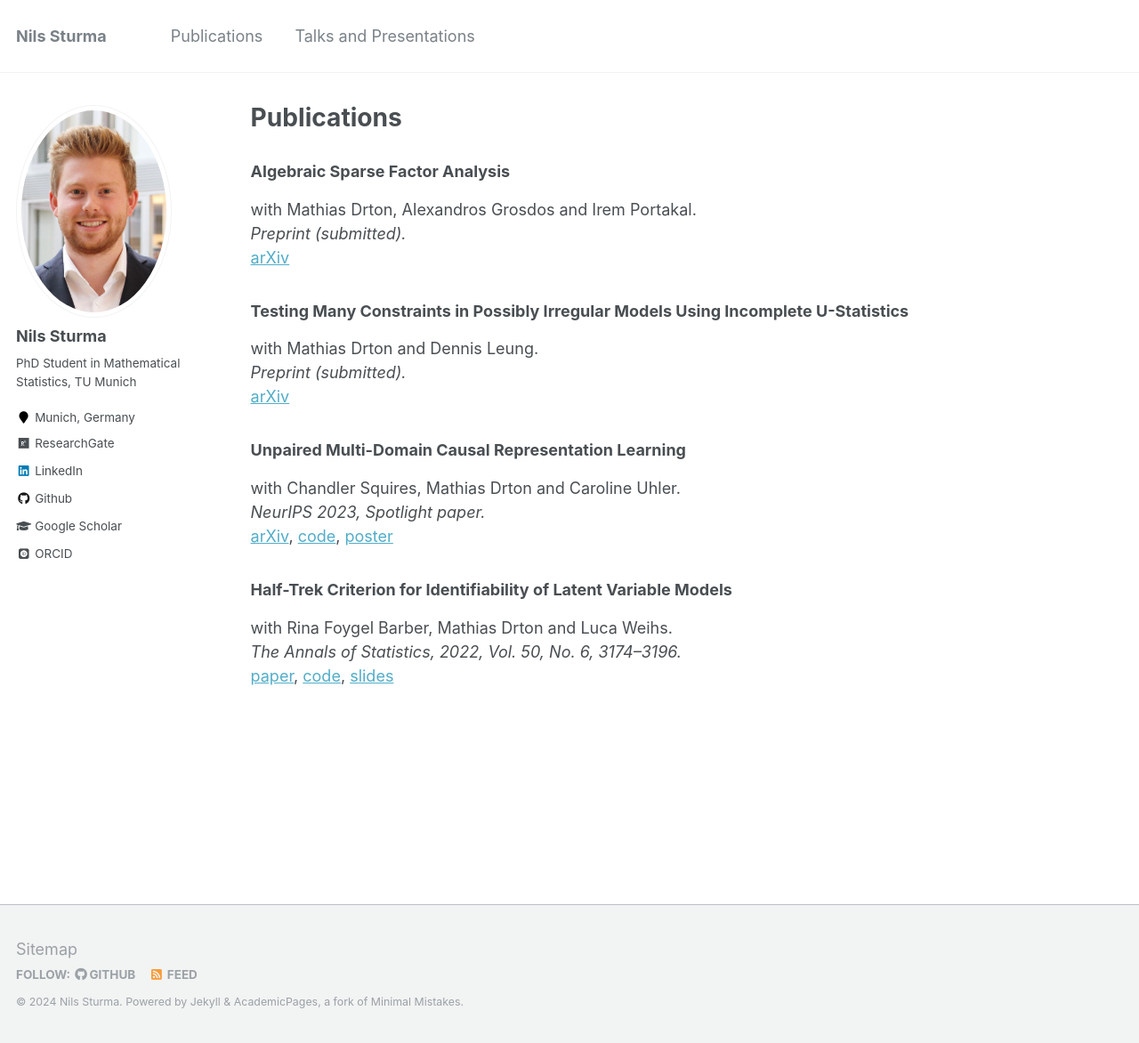
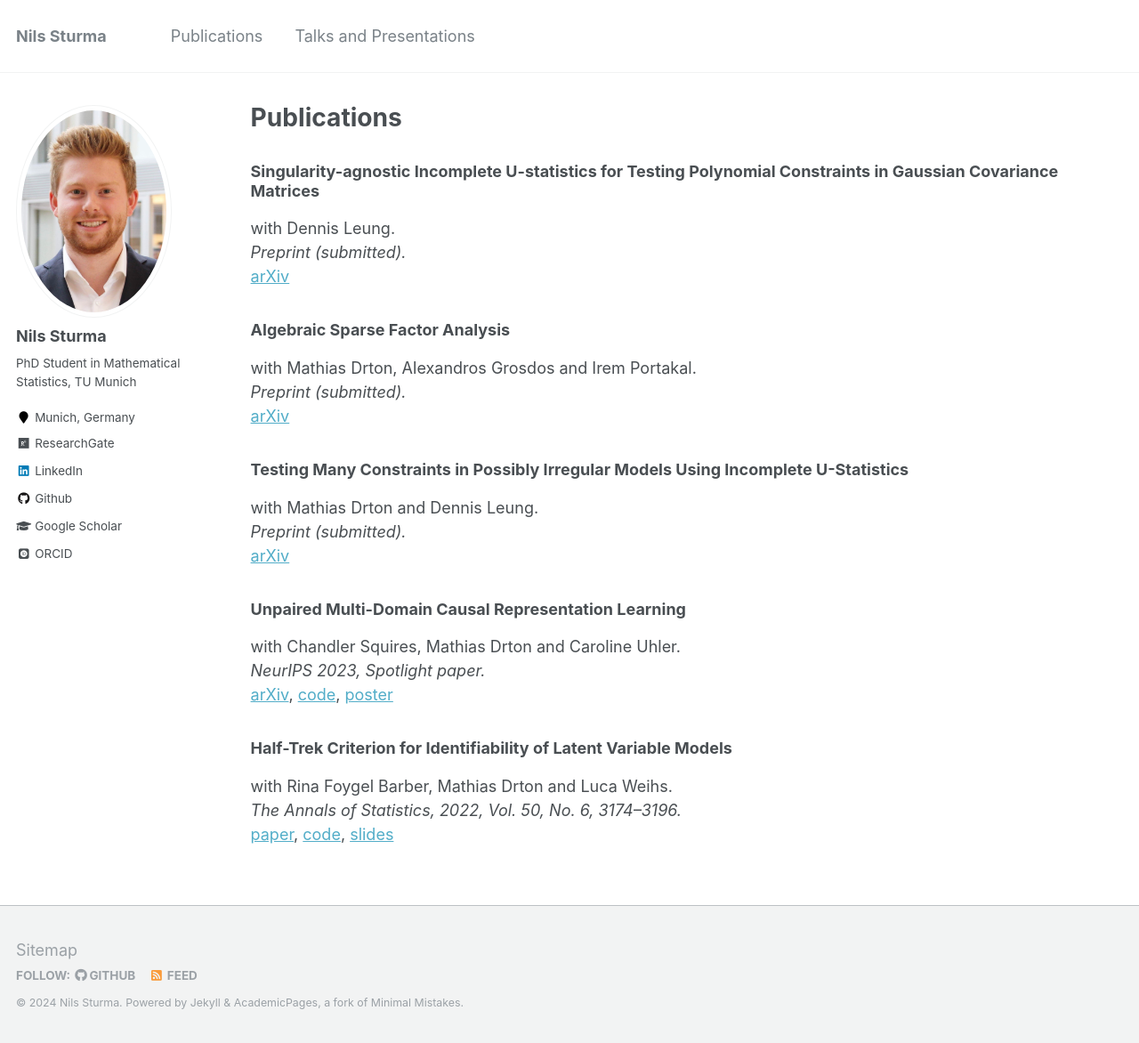
Before and after one commit to NilsSturma/nilssturma.github.io, a Jekyll site: the page built from _pages/publications.md, in a window 1280 px wide and 1172 px high. Shown: the whole window at 89% size. Built offline with Jekyll 4.4.1, drawn with Linux system fonts in a browser that asks for light colours; some web fonts are replaced.

Commit message:
added publication: singularity-agnostic ... in Gaussian covariance matrices

```diff
--- a/_pages/publications.md
+++ b/_pages/publications.md
@@ -15,6 +15,11 @@ author_profile: true
   {% include archive-single.html %}
 {% endfor %}
  -->
+
+### Singularity-agnostic Incomplete U-statistics for Testing Polynomial Constraints in Gaussian Covariance Matrices
+with Dennis Leung. \
+*Preprint (submitted).* \
+[arXiv](https://arxiv.org/abs/2401.02112)
 
 ### Algebraic Sparse Factor Analysis
 with Mathias Drton, Alexandros Grosdos and Irem Portakal. \
```
